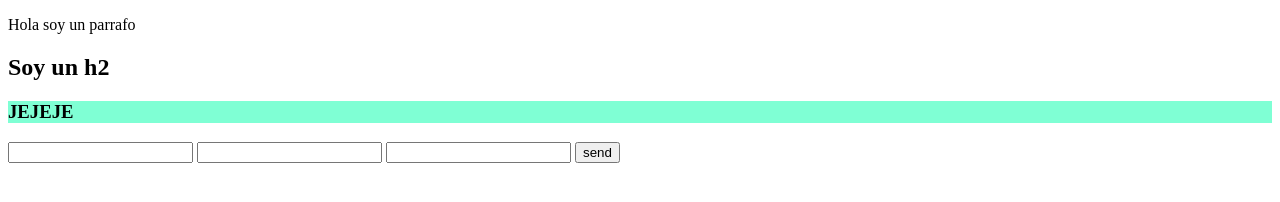
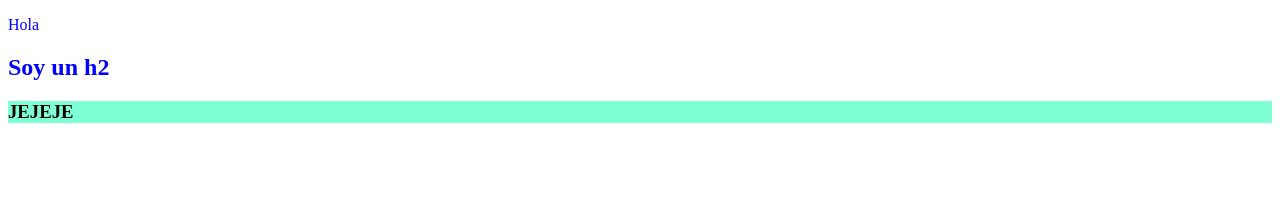
Before and after one commit to JordyMurgueitio/Projects, a plain HTML site: page practice/index.html in a window 1280 px wide. Drawn offline with Linux system fonts and the light colour scheme.

Commit message:
adding more files

```diff
--- a/practice/index.html
+++ b/practice/index.html
@@ -17,15 +17,8 @@
 
     <h3>JEJEJE</h3>
 
-    <form onsubmit="emailSend()">
-        <input type="text" name="name" id="name">
-        <input type="email" name="email" id="email">
-        <input type="text" name="msg" id="msg">
-        <button type="submit">send</button>
-    </form>
 
 
     <script src="./index.js"></script>
-    <script src="https://smtpjs.com/v3/smtp.js"></script>
 </body>
 </html>
--- a/practice/index.js
+++ b/practice/index.js
@@ -1,26 +1,8 @@
 /* PRACTICE GETTING HTML ELEMENTS */
 
-/* document.getElementById("demo").innerHTML = "Hola";
-
-document.getElementById("demo").style.color = "blue";
-
-document.querySelector(".title").style.color = "blue"; */
-
-/* PRACTICE */
-console.log("hola " + "Mija");
-console.log("Hello".startsWith("m"));
-
-/*
-51744d62-7800-43f2-a396-5b48ec8bbb8d */
-
-function emailSend () {
-    Email.send({
-        SecureToken : "51744d62-7800-43f2-a396-5b48ec8bbb8d",
-        To : 'jordinho.15@gmail.com',
-        From : document.getElementById("email").value,
-        Subject : "New message",
-        Body : document.getElementById("name") + "age" + document.getElementById("age") + document.getElementById("email")
-    }).then(
-        message => alert(message)
-    );
-}
+let text = document.getElementById("demo");
+text.innerHTML = "Hola";
+let textColor= document.getElementById("demo");
+textColor.style.color = "blue";
+let titleStyle = document.querySelector(".title");
+titleStyle.style.color = "blue";
```
Also changed, not shown: Exercises/exercises.js (added, +12 -0 lines), Theorie/functions.js (added).
